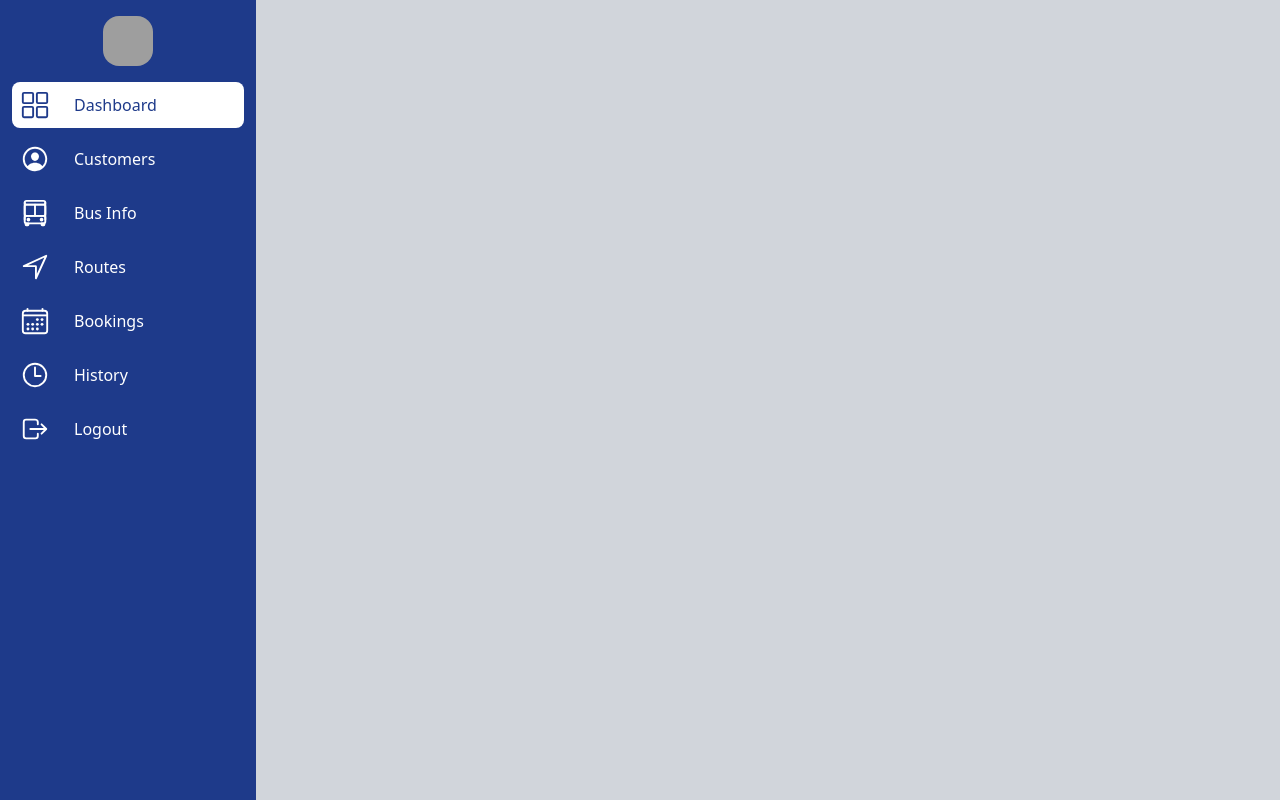
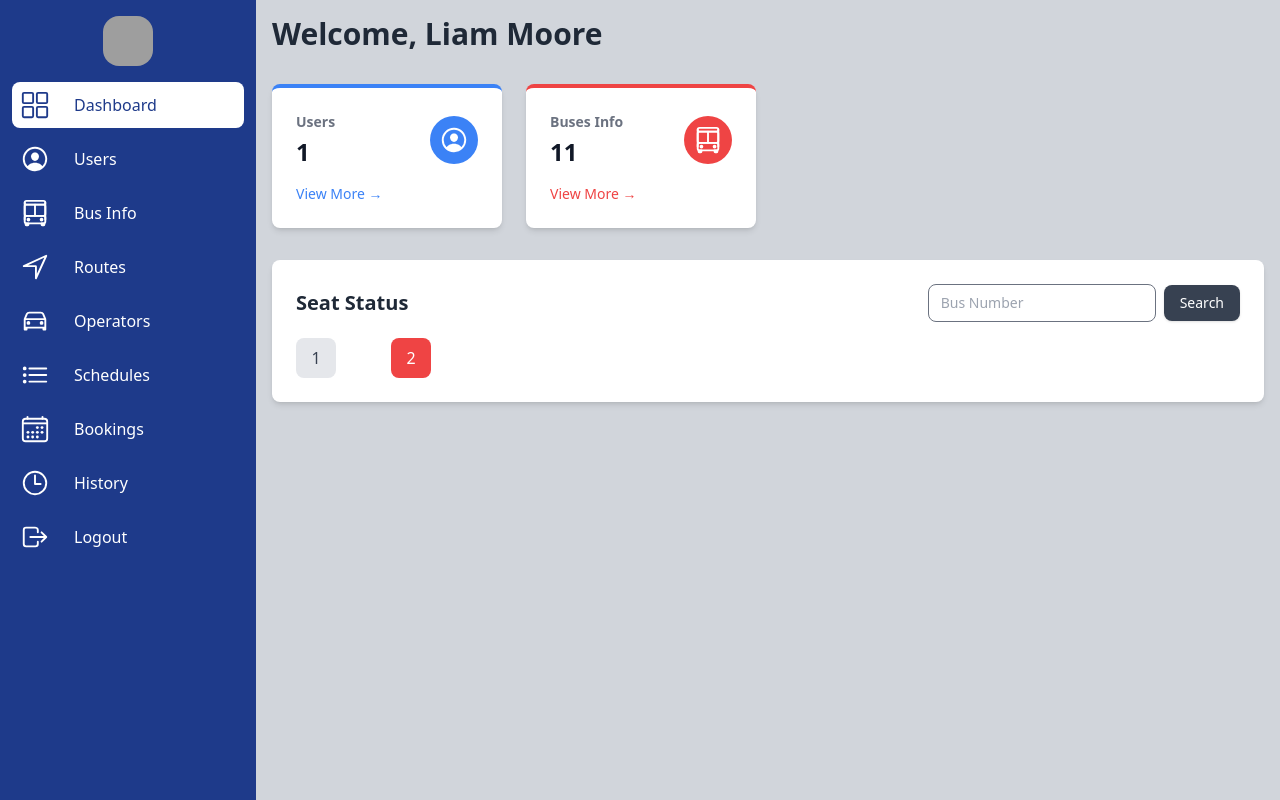
Before and after one commit to LinnLattHsu/BusTicket, a Django app: page /admindashboard/ in a window 1280 px wide. Run offline with Django 5.2, Linux system fonts and the light colour scheme; data comes from the database, SQL or seed files in the repository; both versions use the stored data as it was after the commit; some libraries are stand-ins or nearby versions; grey boxes are pictures that could not be loaded.

Commit message:
dashboard update and models

```diff
--- a/BusTicket/myapp/views.py
+++ b/BusTicket/myapp/views.py
@@ -14,7 +14,7 @@ from .models import Feedback
 # Create your views here.
 from django.shortcuts import render, redirect
 from django.http import HttpResponse, HttpResponseRedirect
-from .models import User, Bus, Book
+from .models import User,Book
 from django.contrib.auth import authenticate, login, logout
 from django.contrib.auth.models import User
 from .forms import UserLoginForm, UserRegisterForm
@@ -388,4 +388,5 @@ def seat_selection(request,bus_id):
 
 # Admin Dashboard
 def admin_dashboard(request):
-    return render(request,'admin/dashboard.html')
+    no_of_users = User.objects.all().count()
+    return render(request,'admin/dashboard.html',{'no_of_users' : no_of_users})
--- a/BusTicket/templates/admin/dashboard.html
+++ b/BusTicket/templates/admin/dashboard.html
@@ -51,7 +51,7 @@
             <li>
                <a href="" class="flex items-center p-2 text-white rounded-lg dark:text-white hover:bg-white group hover:text-blue-900">
                   <ion-icon name="person-circle-outline" class="text-3xl mr-3"></ion-icon>
-                  <span class=" ms-3">Customers</span>
+                  <span class=" ms-3">Users</span>
 
                </a>
             </li>
@@ -66,6 +66,18 @@
                <a href="" class="flex items-center p-2 text-white rounded-lg dark:text-white hover:bg-white group hover:text-blue-900">
                   <ion-icon name="navigate-outline" class="text-3xl mr-3"></ion-icon>
                   <span class="flex-1 ms-3 whitespace-nowrap">Routes</span>
+               </a>
+            </li>
+            <li>
+               <a href="" class="flex items-center p-2 text-white rounded-lg dark:text-white hover:bg-white group hover:text-blue-900">
+                  <ion-icon name="car-outline" class="text-3xl mr-3"></ion-icon>
+                  <span class="flex-1 ms-3 whitespace-nowrap">Operators</span>
+               </a>
+            </li>
+            <li>
+               <a href="" class="flex items-center p-2 text-white rounded-lg dark:text-white hover:bg-white group hover:text-blue-900">
+                  <ion-icon name="list-outline" class="text-3xl mr-3"></ion-icon>
+                  <span class="flex-1 ms-3 whitespace-nowrap">Schedules</span>
                </a>
             </li>
             <li>
@@ -93,6 +105,68 @@
       </div>
    </aside>
 
+<!--   for right side-->
+   <div class="p-4 sm:ml-64 bg-gray-300 min-h-screen">
+
+    <div class="flex items-center justify-between mb-8">
+        <h1 class="text-3xl font-bold text-gray-800">Welcome, Liam Moore</h1>
+
+    </div>
+
+    <div class="grid grid-cols-1 gap-6 mb-8 md:grid-cols-2 lg:grid-cols-3 xl:grid-cols-4">
+
+        <div class="p-6 bg-white rounded-lg shadow-md border-t-4 border-blue-500">
+            <div class="flex items-center justify-between">
+                <div>
+                    <h3 class="text-sm font-semibold text-gray-500">Users</h3>
+                    <p class="mt-1 text-2xl font-bold text-gray-900">{{no_of_users}}</p>
+                </div>
+                <div class="flex items-center justify-center w-12 h-12 text-white bg-blue-500 rounded-full">
+                    <ion-icon name="person-circle-outline" class="text-3xl"></ion-icon>
+                </div>
+            </div>
+            <div class="mt-4 text-sm font-medium text-blue-500">
+                <a href="#" class="hover:underline">View More →</a>
+            </div>
+        </div>
+
+        <div class="p-6 bg-white rounded-lg shadow-md border-t-4 border-red-500">
+            <div class="flex items-center justify-between">
+                <div>
+                    <h3 class="text-sm font-semibold text-gray-500">Buses Info</h3>
+                    <p class="mt-1 text-2xl font-bold text-gray-900">11</p>
+                </div>
+                <div class="flex items-center justify-center w-12 h-12 text-white bg-red-500 rounded-full">
+                    <ion-icon name="bus-outline" class="text-3xl"></ion-icon>
+                </div>
+            </div>
+            <div class="mt-4 text-sm font-medium text-red-500">
+                <a href="#" class="hover:underline">View More →</a>
+            </div>
+        </div>
+
+        </div>
+
+    <div class="p-6 bg-white rounded-lg shadow-md">
+        <div class="flex items-center justify-between mb-4 flex-wrap gap-4">
+            <h2 class="text-xl font-bold text-gray-800">Seat Status</h2>
+            <div class="flex items-center space-x-2">
+                <input type="text" id="bus-number" placeholder="Bus Number" class="px-3 py-2 text-sm border rounded-lg focus:outline-none focus:ring-2 focus:ring-blue-500">
+                <button class="px-4 py-2 text-sm text-white bg-gray-700 rounded-lg shadow hover:bg-gray-800 transition">
+                    Search
+                </button>
+            </div>
+        </div>
+
+        <div class="grid grid-cols-10 gap-2">
+            <button class="w-10 h-10 text-center text-gray-700 bg-gray-200 rounded-lg hover:bg-gray-300 transition">1</button>
+            <button class="w-10 h-10 text-white bg-red-500 rounded-lg hover:bg-red-600 transition">2</button>
+            </div>
+
+    </div>
+
+</div>
+
 
 </body>
 
```
Also changed, not shown: BusTicket/myapp/admin.py (+7 -5 lines), BusTicket/myapp/models.py (+27 -14 lines), BusTicket/db.sqlite3, BusTicket/myapp/migrations/0001_initial.py.
